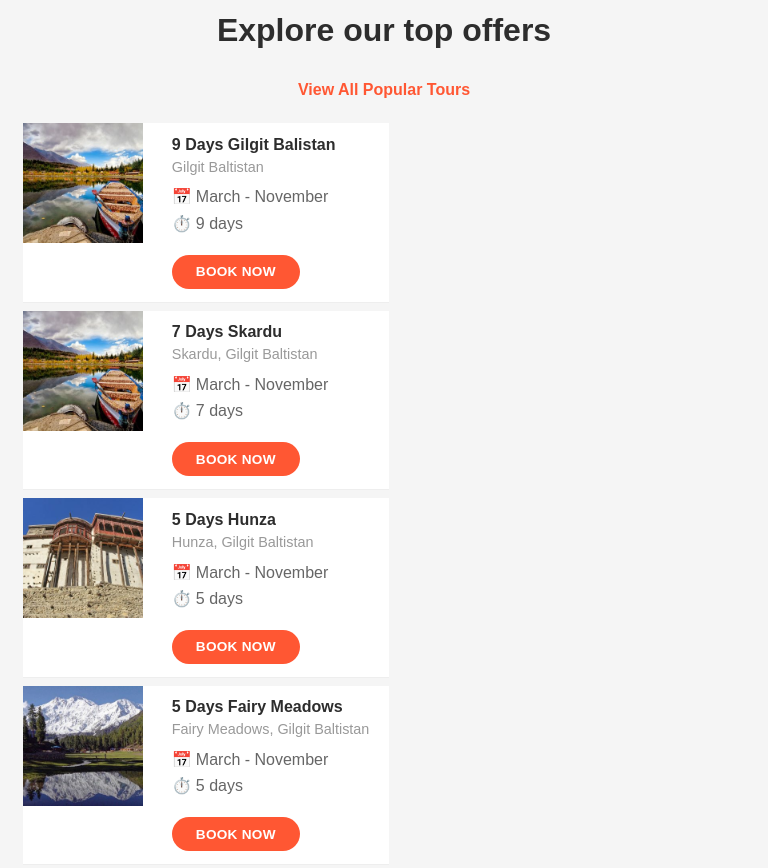
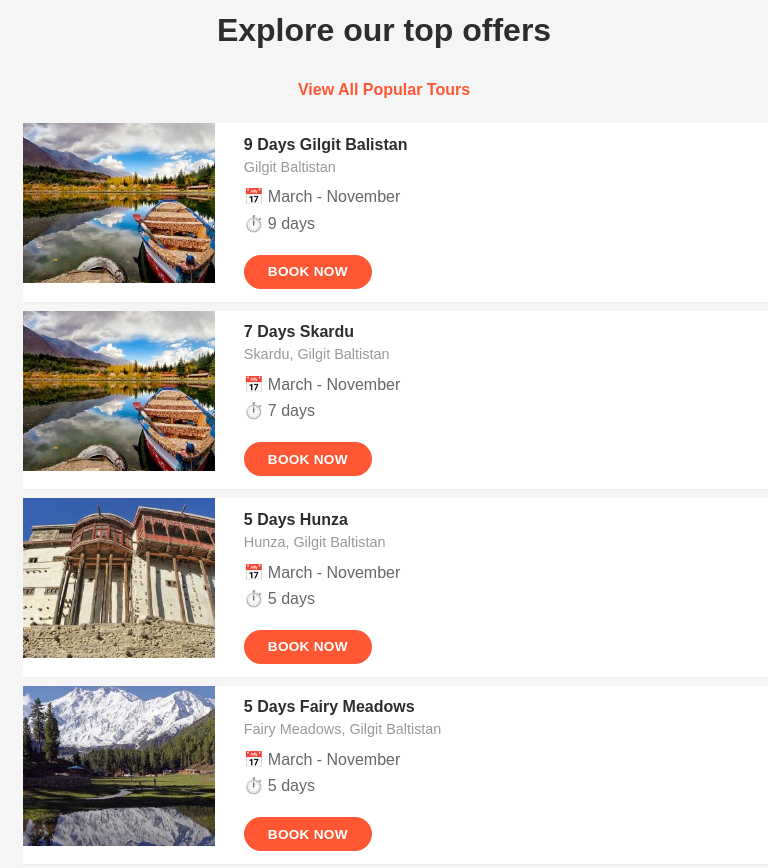
Before and after one commit to masadnadeem123/Travel-Tours-Pakistan, a plain HTML site: page index.html in a window 768 px wide. Shown: the part 820-1688 px from the top of the page. Drawn offline with Linux system fonts and the light colour scheme.

Commit message:
fix: UI bugs fixes

```diff
--- a/style.css
+++ b/style.css
@@ -397,7 +397,6 @@ html, body {
 .v-card {
     background: #fff;
     border-radius: 0.4rem;
-    box-shadow: 0 0.2rem 0.6rem rgba(0,0,0,0.15);
     padding-bottom: 0.8rem;
     position: relative;
     overflow: hidden;
@@ -738,7 +737,6 @@ html, body {
     background-color: #ffffff;
     border-radius: 0.5rem;
     overflow: hidden;
-    box-shadow: 0 0.125rem 0.5rem rgba(0, 0, 0, 0.1);
     display: flex;
     flex-direction: column;
 }
@@ -1674,15 +1672,17 @@ html, body {
     }
 
     .tour-card {
+        display: flex;
         flex-direction: row;
         gap: 0.8rem;
         margin-bottom: 0.5rem;
+        width: 50rem;
     }
 
     .tour-image {
-        width: 120px;
-        min-width: 120px;
-        height: 120px;
+        width: 12rem;
+        min-width: 10rem;
+        height: 10rem;
     }
 
     .tour-content {
```
